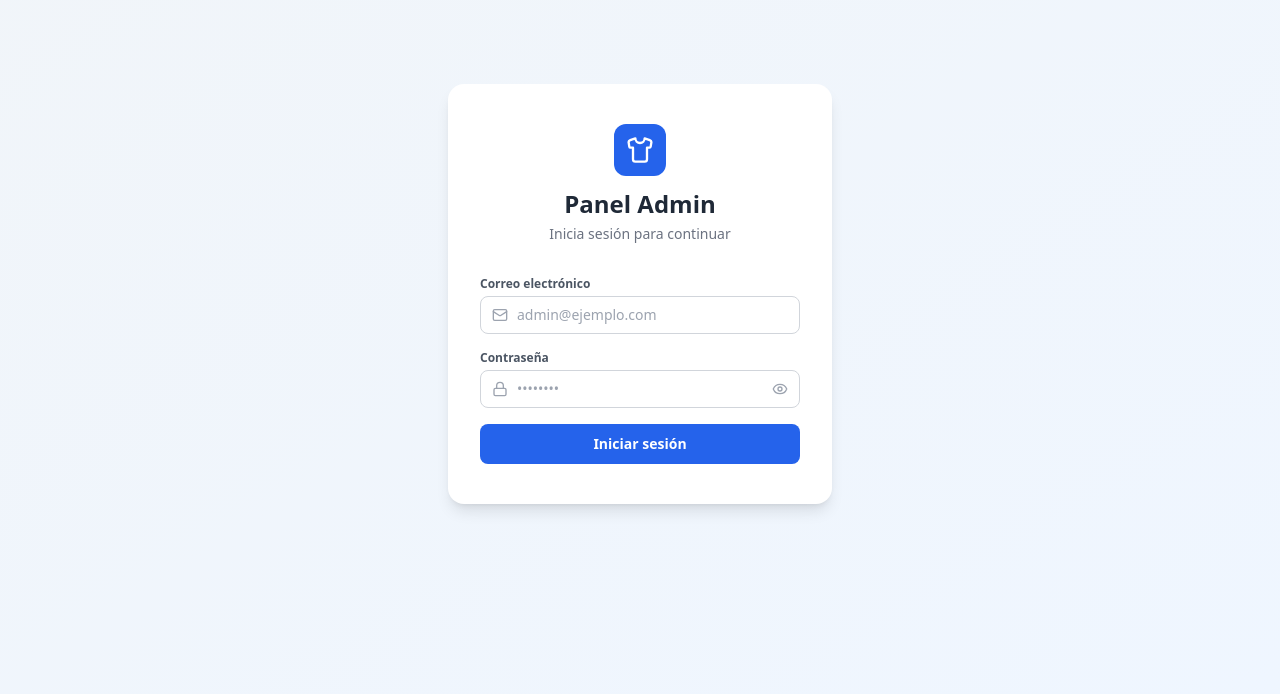
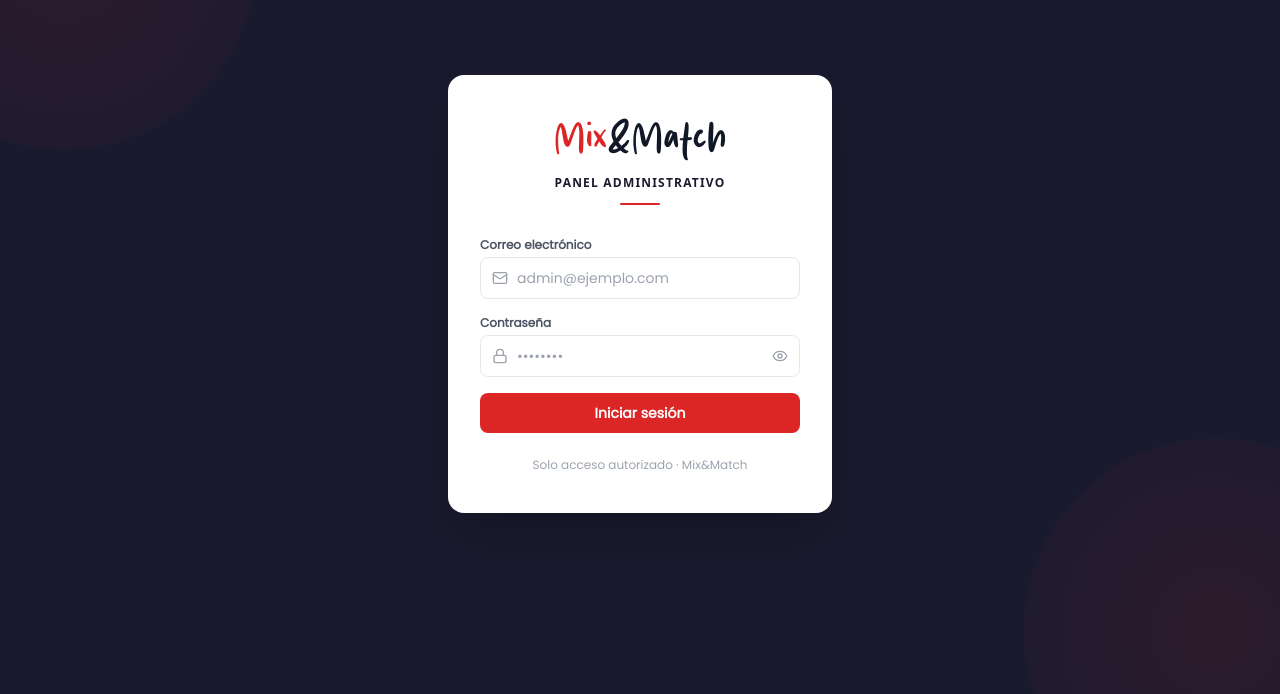
Before and after one commit to Dev-AlexanderEP/Admin-Tienda, a React (Vite) app: page /login in a window 1280 px wide. Shown: the part 106-800 px from the top of the page. Built offline with nearby package versions, Linux system fonts and the light colour scheme; no server answers.

Commit message:
feat: cargar géneros y categorías en filtros del reporte de stock y rediseñar login

```diff
--- a/src/features/reportes/ReporteStock/index.jsx
+++ b/src/features/reportes/ReporteStock/index.jsx
@@ -1,15 +1,40 @@
-import React, { useState } from "react";
+import React, { useState, useEffect } from "react";
 import { motion } from "framer-motion";
 import { Download, Package, Filter, X } from "lucide-react";
 import { downloadReporteStock, triggerDownload } from "../api/reportes";
+import { getGenerosPaginado } from "../../genero/api/generos";
+import { getCategorias } from "../../categoria/api/categorias";
 
 const EMPTY = { nombre: "", genero: "", categoria: "" };
 
 export default function ReporteStockFeature() {
-  const [filters, setFilters] = useState(EMPTY);
-  const [loading, setLoading] = useState(false);
-  const [error, setError]     = useState("");
-  const [success, setSuccess] = useState(false);
+  const [filters, setFilters]     = useState(EMPTY);
+  const [generos, setGeneros]     = useState([]);
+  const [categorias, setCategorias] = useState([]);
+  const [loading, setLoading]     = useState(false);
+  const [error, setError]         = useState("");
+  const [success, setSuccess]     = useState(false);
+
+  useEffect(() => {
+    const fetchOpciones = async () => {
+      const [genRes, catRes] = await Promise.allSettled([
+        getGenerosPaginado(1, 100),
+        getCategorias(),
+      ]);
+
+      if (genRes.status === "fulfilled") {
+        const raw = genRes.value.data;
+        const items = Array.isArray(raw?.data) ? raw.data : (raw?.data?.items ?? []);
+        setGeneros(items);
+      }
+      if (catRes.status === "fulfilled") {
+        const raw = catRes.value.data;
+        const items = Array.isArray(raw?.data) ? raw.data : (raw?.data?.items ?? []);
+        setCategorias(items);
+      }
+    };
+    fetchOpciones();
+  }, []);
 
   const hasFilters = Object.values(filters).some((v) => v.trim() !== "");
 
@@ -43,6 +68,9 @@ export default function ReporteStockFeature() {
     }
   };
 
+  const selectClass =
+    "w-full border border-gray-300 rounded-lg px-3 py-2 text-sm focus:outline-none focus:ring-2 focus:ring-green-400 bg-white";
+
   return (
     <div className="p-6 max-w-2xl">
       <div className="flex items-center gap-3 mb-2">
@@ -68,25 +96,48 @@ export default function ReporteStockFeature() {
             </button>
           )}
         </div>
+
         <div className="grid grid-cols-1 sm:grid-cols-3 gap-4">
-          {[
-            { name: "nombre",    label: "Nombre de prenda",  placeholder: "Ej: polo" },
-            { name: "genero",    label: "Género",            placeholder: "Ej: Mujer" },
-            { name: "categoria", label: "Categoría",         placeholder: "Ej: Tops" },
-          ].map(({ name, label, placeholder }) => (
-            <div key={name}>
-              <label className="text-xs font-semibold text-gray-500 block mb-1">{label}</label>
+          {/* Nombre — texto libre */}
+          <div>
+            <label className="text-xs font-semibold text-gray-500 block mb-1">Nombre de prenda</label>
             <input
               type="text"
-                name={name}
-                value={filters[name]}
+              name="nombre"
+              value={filters.nombre}
               onChange={handleChange}
-                placeholder={placeholder}
+              placeholder="Ej: polo"
               className="w-full border border-gray-300 rounded-lg px-3 py-2 text-sm focus:outline-none focus:ring-2 focus:ring-green-400"
             />
           </div>
+
+          {/* Género — select */}
+          <div>
+            <label className="text-xs font-semibold text-gray-500 block mb-1">Género</label>
+            <select name="genero" value={filters.genero} onChange={handleChange} className={selectClass}>
+              <option value="">Todos los géneros</option>
+              {generos.map((g) => (
+                <option key={g.id} value={g.nomGenero}>
+                  {g.nomGenero}
+                </option>
               ))}
+            </select>
           </div>
+
+          {/* Categoría — select */}
+          <div>
+            <label className="text-xs font-semibold text-gray-500 block mb-1">Categoría</label>
+            <select name="categoria" value={filters.categoria} onChange={handleChange} className={selectClass}>
+              <option value="">Todas las categorías</option>
+              {categorias.map((c) => (
+                <option key={c.id} value={c.nomCategoria}>
+                  {c.nomCategoria}
+                </option>
+              ))}
+            </select>
+          </div>
+        </div>
+
         {hasFilters && (
           <p className="text-xs text-gray-400 mt-3">
             El reporte se filtrará por:{" "}
--- a/src/pages/LoginPage.jsx
+++ b/src/pages/LoginPage.jsx
@@ -1,7 +1,7 @@
 import React, { useState } from "react";
 import { useNavigate } from "react-router-dom";
 import { motion } from "framer-motion";
-import { Lock, Mail, Eye, EyeOff, Shirt } from "lucide-react";
+import { Lock, Mail, Eye, EyeOff } from "lucide-react";
 import api from "../lib/axiosConfig";
 
 export default function LoginPage() {
@@ -42,26 +42,47 @@ export default function LoginPage() {
   };
 
   return (
-    <div className="min-h-screen flex items-center justify-center bg-gradient-to-br from-slate-100 to-blue-50">
+    <div
+      className="min-h-screen flex items-center justify-center"
+      style={{ backgroundColor: "#1a1a2e" }}
+    >
+      {/* Destellos de fondo */}
+      <div className="absolute inset-0 overflow-hidden pointer-events-none">
+        <div
+          className="absolute -top-32 -left-32 w-96 h-96 rounded-full opacity-10"
+          style={{ background: "radial-gradient(circle, #dc2626, transparent)" }}
+        />
+        <div
+          className="absolute -bottom-32 -right-32 w-96 h-96 rounded-full opacity-10"
+          style={{ background: "radial-gradient(circle, #dc2626, transparent)" }}
+        />
+      </div>
+
       <motion.div
-        initial={{ opacity: 0, y: 24 }}
+        initial={{ opacity: 0, y: 28 }}
         animate={{ opacity: 1, y: 0 }}
-        transition={{ duration: 0.35, ease: [0.4, 0, 0.2, 1] }}
-        className="w-full max-w-sm bg-white rounded-2xl shadow-lg px-8 py-10"
+        transition={{ duration: 0.4, ease: [0.4, 0, 0.2, 1] }}
+        className="relative w-full max-w-sm bg-white rounded-2xl shadow-2xl px-8 py-10"
       >
         {/* Logo */}
         <div className="flex flex-col items-center mb-8">
-          <div className="bg-blue-600 text-white rounded-xl p-3 mb-3">
-            <Shirt className="h-7 w-7" />
+          <div className="font-KiwiFruit text-5xl flex leading-none mb-3">
+            <span className="text-red-600">Mix</span>
+            <span className="text-gray-900">&amp;Match</span>
           </div>
-          <h1 className="text-2xl font-bold text-gray-800">Panel Admin</h1>
-          <p className="text-sm text-gray-500 mt-1">Inicia sesión para continuar</p>
+          <span
+            className="text-xs font-semibold tracking-widest uppercase"
+            style={{ color: "#1a1a2e" }}
+          >
+            Panel Administrativo
+          </span>
+          <div className="mt-3 w-10 h-0.5 bg-red-600 rounded-full" />
         </div>
 
         <form onSubmit={handleSubmit} className="space-y-4">
           {/* Email */}
           <div>
-            <label className="text-xs font-semibold text-gray-600 block mb-1">
+            <label className="text-xs font-semibold text-gray-600 block mb-1 font-Poppins">
               Correo electrónico
             </label>
             <div className="relative">
@@ -73,14 +94,14 @@ export default function LoginPage() {
                 onChange={handleChange}
                 placeholder="admin@ejemplo.com"
                 autoComplete="email"
-                className="w-full pl-9 pr-3 py-2 border border-gray-300 rounded-lg text-sm focus:outline-none focus:ring-2 focus:ring-blue-400 focus:border-transparent"
+                className="w-full pl-9 pr-3 py-2.5 border border-gray-200 rounded-lg text-sm font-Poppins focus:outline-none focus:ring-2 focus:ring-red-400 focus:border-transparent transition"
               />
             </div>
           </div>
 
           {/* Contraseña */}
           <div>
-            <label className="text-xs font-semibold text-gray-600 block mb-1">
+            <label className="text-xs font-semibold text-gray-600 block mb-1 font-Poppins">
               Contraseña
             </label>
             <div className="relative">
@@ -92,7 +113,7 @@ export default function LoginPage() {
                 onChange={handleChange}
                 placeholder="••••••••"
                 autoComplete="current-password"
-                className="w-full pl-9 pr-9 py-2 border border-gray-300 rounded-lg text-sm focus:outline-none focus:ring-2 focus:ring-blue-400 focus:border-transparent"
+                className="w-full pl-9 pr-9 py-2.5 border border-gray-200 rounded-lg text-sm font-Poppins focus:outline-none focus:ring-2 focus:ring-red-400 focus:border-transparent transition"
               />
               <button
                 type="button"
@@ -107,7 +128,7 @@ export default function LoginPage() {
 
           {/* Error */}
           {error && (
-            <p className="text-xs text-red-600 bg-red-50 border border-red-200 rounded-lg px-3 py-2">
+            <p className="text-xs text-red-600 bg-red-50 border border-red-200 rounded-lg px-3 py-2 font-Poppins">
               {error}
             </p>
           )}
@@ -118,11 +139,17 @@ export default function LoginPage() {
             disabled={loading}
             whileHover={{ scale: loading ? 1 : 1.02 }}
             whileTap={{ scale: loading ? 1 : 0.98 }}
-            className="w-full py-2.5 bg-blue-600 hover:bg-blue-700 disabled:bg-blue-400 text-white font-semibold rounded-lg text-sm transition-colors"
+            className="w-full py-2.5 text-white font-semibold rounded-lg text-sm font-Poppins transition-colors disabled:opacity-60"
+            style={{ backgroundColor: loading ? "#f87171" : "#dc2626" }}
           >
             {loading ? "Iniciando sesión..." : "Iniciar sesión"}
           </motion.button>
         </form>
+
+        {/* Footer */}
+        <p className="text-center text-xs text-gray-400 mt-6 font-Poppins">
+          Solo acceso autorizado · Mix&amp;Match
+        </p>
       </motion.div>
     </div>
   );
```
Lines whose indentation alone changed are shown as unchanged.
